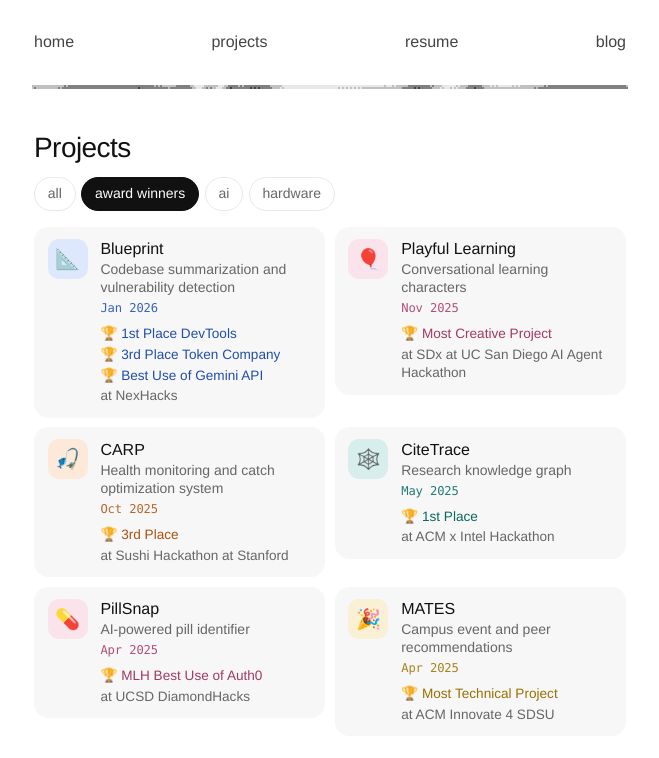
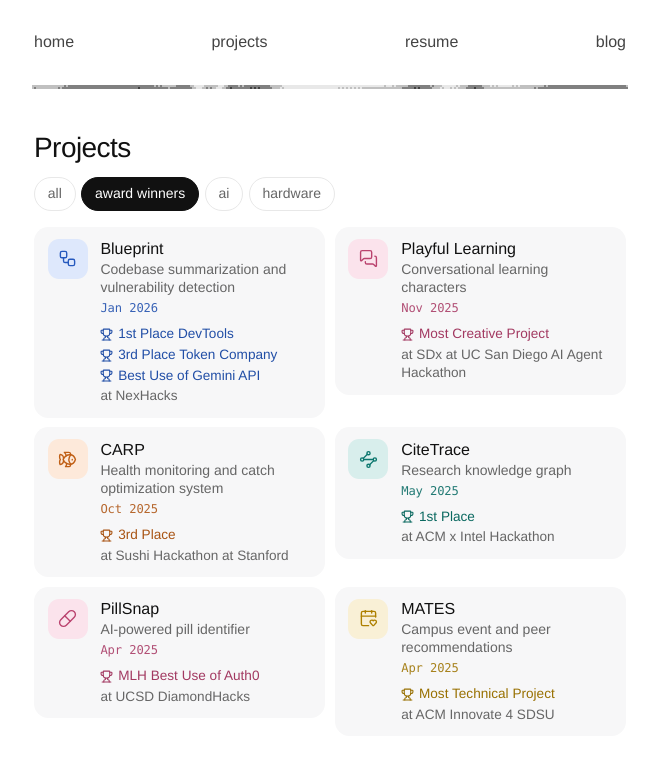
Before and after one commit to brianzliu/personal-websitev2, a Next.js app: page /projects in a window 1280 px wide. Both pictures are taken after a click on the button "award winners". Shown: the top 758 px of the page, without its empty margins (310-969 px from the left). Built offline with nearby package versions, Linux system fonts and the light colour scheme.

Commit message:
Replace emoji on project cards, the timeline and award markers with Lucide icons
Co-Authored-By: Claude Opus 5.5 <noreply@anthropic.com>

```diff
--- a/app/globals.css
+++ b/app/globals.css
@@ -637,3 +637,15 @@ body:has(.home[data-phase="leaving"], .home[data-phase="chat"]) .site { height:
 .paper__venue { color: color-mix(in srgb, var(--c) 75%, black); font-style: italic; }
 .paper__note { font-size: 0.85rem; }
 .tl-panel--paper .pd__links { margin-top: 0.9rem; }
+
+
+
+
+/* icons (lucide) in place of emoji */
+.card__emoji, .hk__emoji { color: color-mix(in srgb, var(--c) 80%, black); }
+.card__emoji svg, .hk__emoji svg { display: block; }
+.tl-panel__icon { display: inline-grid; place-items: center; width: 1.9rem; height: 1.9rem; margin-right: 0.6rem; vertical-align: -0.45rem; border-radius: 0.55rem; background: color-mix(in srgb, var(--c) 14%, white); color: color-mix(in srgb, var(--c) 80%, black); animation: emoji-pop 450ms cubic-bezier(0.3, 1.6, 0.5, 1) both; }
+.mark { display: inline-flex; align-items: center; gap: 0.3rem; }
+.mark svg { flex: none; }
+.pd__how-icon { display: inline-flex; padding-top: 0.2rem; }
+.tl__bar, .tl__dot, .card__head, .hk__row { cursor: pointer; }
--- a/app/lib/projects.ts
+++ b/app/lib/projects.ts
@@ -1,8 +1,10 @@
+import { Brain, Calculator, CalendarHeart, Fish, MessagesSquare, Pill, ScanEye, ShieldAlert, Waypoints, Workflow, type LucideIcon } from 'lucide-react';
+
 // Projects shown on the projects page and, in short form, on the resume page.
 export type Project = {
     name: string;
-    color: string; // accent for the card's hover tint and emoji tile
-    emoji: string; // hover cursor
+    color: string; // accent for the card's hover tint and icon tile
+    icon: LucideIcon;
     date: string;
     event: string; // where it was built
     awards?: string[];
@@ -18,7 +20,7 @@ export type Project = {
 
 export const projects: Project[] = [
     {
-        name: "NeuroPace", color: "#8b5cf6", emoji: "🧠", date: "Sep 2026", event: "HackMIT", track: "Education Track",
+        name: "NeuroPace", color: "#8b5cf6", icon: Brain, date: "Sep 2026", event: "HackMIT", track: "Education Track",
         subtitle: "EEG-assisted lecture support",
         description: "Notices the moment a lecture loses you and catches you back up: live sessions, catch-up summaries, gap notes and adaptive review. I built the React frontend.",
         stack: "React, Vite, FastAPI, EEG headset, Arduino",
@@ -28,7 +30,7 @@ export const projects: Project[] = [
         links: [{ label: "GitHub", href: "https://github.com/brianzliu/neuropace" }],
     },
     {
-        name: "FlashMath", color: "#2e9d57", emoji: "🧮", date: "Feb–Mar 2026", event: "Independent project",
+        name: "FlashMath", color: "#2e9d57", icon: Calculator, date: "Feb–Mar 2026", event: "Independent project",
         subtitle: "AI-assisted math study desktop app",
         description: "A cross-platform study app with local persistence, screenshot and PDF ingestion, LaTeX rendering, provider-agnostic AI OCR, and an exam-aware version of the SM-2 review algorithm.",
         stack: "Tauri, Rust, React, TypeScript",
@@ -37,7 +39,7 @@ export const projects: Project[] = [
         links: [{ label: "GitHub", href: "https://github.com/brianzliu/FlashMath" }],
     },
     {
-        name: "Blueprint", color: "#2f6fed", emoji: "📐", date: "Jan 2026", event: "NexHacks", awards: ["1st Place DevTools", "3rd Place Token Company", "Best Use of Gemini API"],
+        name: "Blueprint", color: "#2f6fed", icon: Workflow, date: "Jan 2026", event: "NexHacks", awards: ["1st Place DevTools", "3rd Place Token Company", "Best Use of Gemini API"],
         subtitle: "Codebase summarization and vulnerability detection",
         description: "A VS Code extension that extracts repository structure, maps file dependencies, summarizes code at multiple levels, and flags security risks. Tested on repositories as large as MongoDB.",
         stack: "TypeScript, React Flow, D3.js, AST parsing, Gemini, bear-1",
@@ -46,7 +48,7 @@ export const projects: Project[] = [
         links: [{ label: "Devpost", href: "https://devpost.com/software/unnamed-pzmyes" }, { label: "Demo video", href: "https://www.youtube.com/watch?v=tadmUgGUch0" }],
     },
     {
-        name: "Playful Learning", color: "#e8528a", emoji: "🎈", date: "Nov 2025", event: "SDx at UC San Diego AI Agent Hackathon", awards: ["Most Creative Project"],
+        name: "Playful Learning", color: "#e8528a", icon: MessagesSquare, date: "Nov 2025", event: "SDx at UC San Diego AI Agent Hackathon", awards: ["Most Creative Project"],
         subtitle: "Conversational learning characters",
         description: "A learning app that pairs Claude Haiku dialogue with ElevenLabs character voices, so you explore topics by talking with a character.",
         stack: "Claude Haiku, ElevenLabs",
@@ -54,7 +56,7 @@ export const projects: Project[] = [
         tags: ['ai'],
     },
     {
-        name: "CARP", color: "#f0771a", emoji: "🎣", date: "Oct 2025", event: "Sushi Hackathon at Stanford", awards: ["3rd Place"],
+        name: "CARP", color: "#f0771a", icon: Fish, date: "Oct 2025", event: "Sushi Hackathon at Stanford", awards: ["3rd Place"],
         subtitle: "Health monitoring and catch optimization system",
         description: "An FSR-402 pressure-sensing brace with Bluetooth telemetry, live carpal-tunnel risk scores, alerts, historical trends, and a fishing dashboard built around more than 50,000 geospatial data points.",
         stack: "Arduino, Python, Bluetooth, Random Forest, RAG",
@@ -64,7 +66,7 @@ export const projects: Project[] = [
         links: [{ label: "Slides", href: "https://docs.google.com/presentation/d/1G8c4U542EkD4S2SwFdJhdvmzZ8a2mNtRQ0Zzb5SSXFg/edit?slide=id.g388d26c538d_3_786" }],
     },
     {
-        name: "Bouncer", color: "#e5484d", emoji: "🚪", date: "Jun 2025", event: "Berkeley AI Hackathon",
+        name: "Bouncer", color: "#e5484d", icon: ShieldAlert, date: "Jun 2025", event: "Berkeley AI Hackathon",
         subtitle: "Malicious actor prevention system",
         description: "An access-control dashboard that searches public records from signup data, produces an explained risk score, and alerts administrators when a user crosses a configurable threshold.",
         stack: "React Native, Supabase, Claude, Gemini, Google Search",
@@ -73,7 +75,7 @@ export const projects: Project[] = [
         links: [{ label: "Devpost", href: "https://devpost.com/software/bouncer-7cvsgz" }],
     },
     {
-        name: "CiteTrace", color: "#0d9488", emoji: "🕸️", date: "May 2025", event: "ACM x Intel Hackathon", awards: ["1st Place"],
+        name: "CiteTrace", color: "#0d9488", icon: Waypoints, date: "May 2025", event: "ACM x Intel Hackathon", awards: ["1st Place"],
         subtitle: "Research knowledge graph",
         description: "An interactive graph that connects uploaded academic work, explains relationships between papers, and lets researchers query their literature with grounded citations.",
         stack: "React Native, TypeScript, D3.js, RAG, Supabase",
@@ -82,7 +84,7 @@ export const projects: Project[] = [
         links: [{ label: "Devpost", href: "https://devpost.com/software/inciteful" }],
     },
     {
-        name: "PillSnap", color: "#e8528a", emoji: "💊", date: "Apr 2025", event: "UCSD DiamondHacks", awards: ["MLH Best Use of Auth0"],
+        name: "PillSnap", color: "#e8528a", icon: Pill, date: "Apr 2025", event: "UCSD DiamondHacks", awards: ["MLH Best Use of Auth0"],
         subtitle: "AI-powered pill identifier",
         description: "A pill-identification app that combines image descriptions with FDA data, saves medication details, and surfaces drug and food interaction warnings.",
         stack: "Gemini, Vertex AI, FDA API, Cloud Run, Vercel",
@@ -91,14 +93,14 @@ export const projects: Project[] = [
         links: [{ label: "Devpost", href: "https://devpost.com/software/pill-snap" }],
     },
     {
-        name: "MATES", color: "#d9a000", emoji: "🎉", date: "Apr 2025", event: "ACM Innovate 4 SDSU", awards: ["Most Technical Project"],
+        name: "MATES", color: "#d9a000", icon: CalendarHeart, date: "Apr 2025", event: "ACM Innovate 4 SDSU", awards: ["Most Technical Project"],
         subtitle: "Campus event and peer recommendations",
         description: "A campus-event and peer-recommendation prototype with an interactive frontend and preference matching, demonstrated with mock user profiles.",
         stack: "React",
         tags: [],
     },
     {
-        name: "Low-Cost Blind Navigation Apparatus", color: "#2e9d57", emoji: "🦯", date: "Sep 2022–Feb 2023", event: "Independent research",
+        name: "Low-Cost Blind Navigation Apparatus", color: "#2e9d57", icon: ScanEye, date: "Sep 2022–Feb 2023", event: "Independent research",
         subtitle: "Wearable computer-vision navigation aid",
         description: "A Raspberry Pi head-worn navigation system with real-time audio feedback. Its object detector reached 87.34% mAP while reducing hardware cost by about 90% against commercial alternatives.",
         stack: "Python, OpenCV, YOLOv4-tiny, Raspberry Pi",
--- a/app/projects/ProjectsList.tsx
+++ b/app/projects/ProjectsList.tsx
@@ -2,7 +2,7 @@
 
 import Link from 'next/link';
 import { useState } from 'react';
-import { emojiCursor } from '../components/Hl';
+import { Bot, Cpu, Trophy } from 'lucide-react';
 import { projects, type Project } from '../lib/projects';
 
 type Filter = 'all' | 'wins' | 'ai' | 'hardware';
@@ -21,13 +21,13 @@ export function Details({ p }: { p: Project }) {
             <p className="pd__event">
                 <span className="pd__where">{p.event}</span>
                 {p.track && <span className="pd__pill">{p.track}</span>}
-                {p.awards?.map((a) => <span key={a} className="pd__pill pd__pill--award">🏆 {a}</span>)}
+                {p.awards?.map((a) => <span key={a} className="pd__pill pd__pill--award mark"><Trophy size={12} strokeWidth={2} />{a}</span>)}
             </p>
             <p className="pd__story">{p.description}</p>
             {(p.ai || p.hardware) && (
                 <div className="pd__how">
-                    {p.ai && <p><span className="pd__how-icon" aria-label="ai">🤖</span>{p.ai}</p>}
-                    {p.hardware && <p><span className="pd__how-icon" aria-label="hardware">🔌</span>{p.hardware}</p>}
+                    {p.ai && <p><span className="pd__how-icon" aria-label="ai"><Bot size={15} strokeWidth={1.9} /></span>{p.ai}</p>}
+                    {p.hardware && <p><span className="pd__how-icon" aria-label="hardware"><Cpu size={15} strokeWidth={1.9} /></span>{p.hardware}</p>}
                 </div>
             )}
             <p className="pd__chips" aria-label="built with">{p.stack.split(', ').map((t) => <span key={t} className="pd__chip">{t}</span>)}</p>
@@ -40,7 +40,7 @@ export function Details({ p }: { p: Project }) {
     );
 }
 
-// A grid of small cards: emoji, name, one line. Tap one to open its story in place.
+// A grid of small cards: icon, name, one line. Tap one to open its story in place.
 // Under "award winners", every card spells out exactly what it won.
 export default function ProjectsList() {
     const [filter, setFilter] = useState<Filter>('all');
@@ -59,8 +59,8 @@ export default function ProjectsList() {
                     const isOpen = open === p.name;
                     return (
                         <article key={p.name} className="card" data-open={isOpen} style={{ '--c': p.color } as React.CSSProperties}>
-                            <button type="button" className="card__head" aria-expanded={isOpen} onClick={() => setOpen(isOpen ? null : p.name)} style={{ cursor: emojiCursor(p.emoji) }}>
-                                <span className="card__emoji" aria-hidden="true">{p.emoji}</span>
+                            <button type="button" className="card__head" aria-expanded={isOpen} onClick={() => setOpen(isOpen ? null : p.name)}>
+                                <span className="card__emoji" aria-hidden="true"><p.icon size={19} strokeWidth={1.75} /></span>
                                 <span className="card__titles">
                                     <span className="card__name">{p.name}</span>
                                     <span className="card__sub">{p.subtitle}</span>
@@ -69,10 +69,10 @@ export default function ProjectsList() {
                             </button>
                             {/* the active filter explains itself on every card: what it won, what the AI does, or what the hardware is */}
                             {!isOpen && filter === 'wins' && p.awards && (
-                                <p className="card__why">{p.awards.map((a) => <span key={a}>🏆 {a}</span>)}<span className="card__at">at {p.event}</span></p>
+                                <p className="card__why">{p.awards.map((a) => <span key={a} className="mark"><Trophy size={13} strokeWidth={2} />{a}</span>)}<span className="card__at">at {p.event}</span></p>
                             )}
-                            {!isOpen && filter === 'ai' && p.ai && <p className="card__why"><span>🤖 {p.ai}</span></p>}
-                            {!isOpen && filter === 'hardware' && p.hardware && <p className="card__why"><span>🔌 {p.hardware}</span></p>}
+                            {!isOpen && filter === 'ai' && p.ai && <p className="card__why"><span className="mark"><Bot size={14} strokeWidth={1.9} />{p.ai}</span></p>}
+                            {!isOpen && filter === 'hardware' && p.hardware && <p className="card__why"><span className="mark"><Cpu size={14} strokeWidth={1.9} />{p.hardware}</span></p>}
                             <div className="card__more" inert={!isOpen}>
                                 <div>
                                     <Details p={p} />
--- a/package.json
+++ b/package.json
@@ -10,6 +10,7 @@
     "knowledge:build": "bun scripts/build-knowledge-index.ts"
   },
   "dependencies": {
+    "lucide-react": "^1.52.0",
     "next": "^16.1.1",
     "react": "^19.2.3",
     "react-dom": "^19.2.3",
```
Also changed, not shown: app/lib/resume.ts (+16 -14 lines), app/resume/Timeline.tsx (+5 -6 lines), 1 other file (tests, documents, lock files or other folders).
